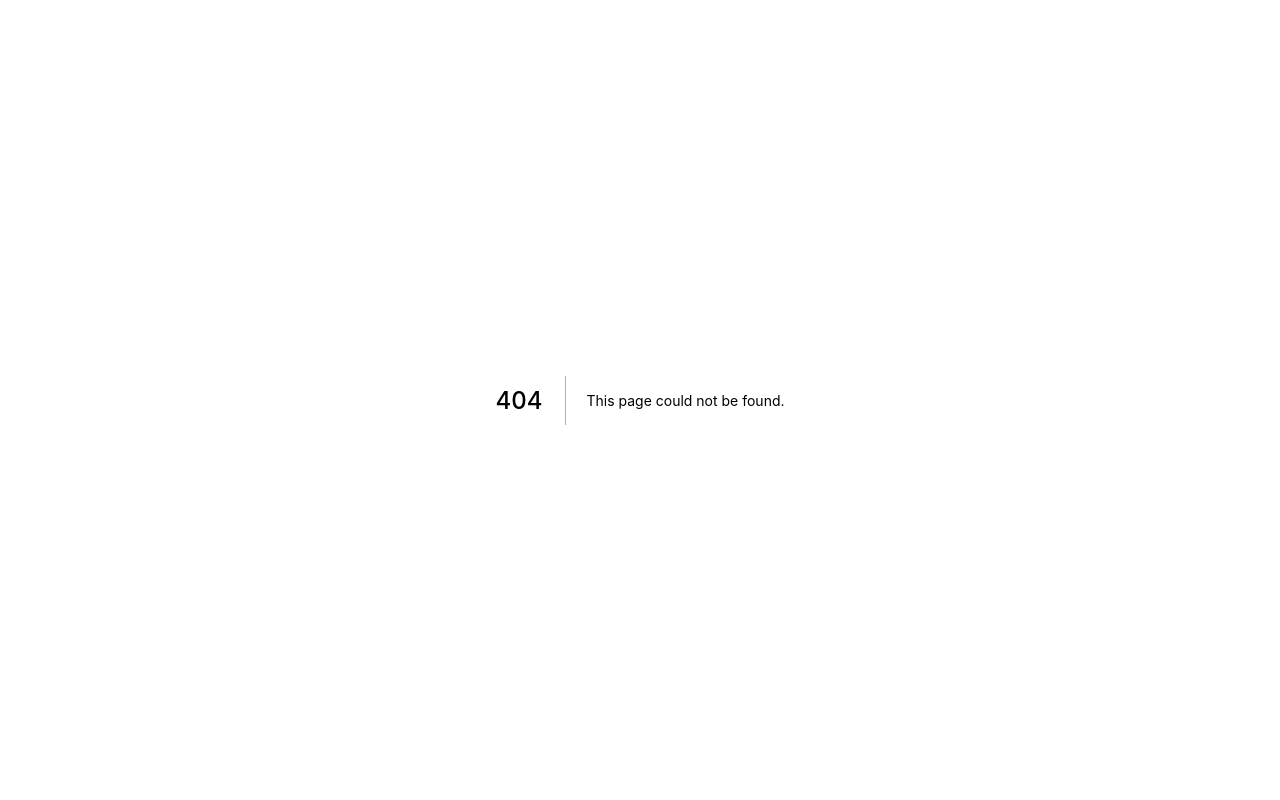
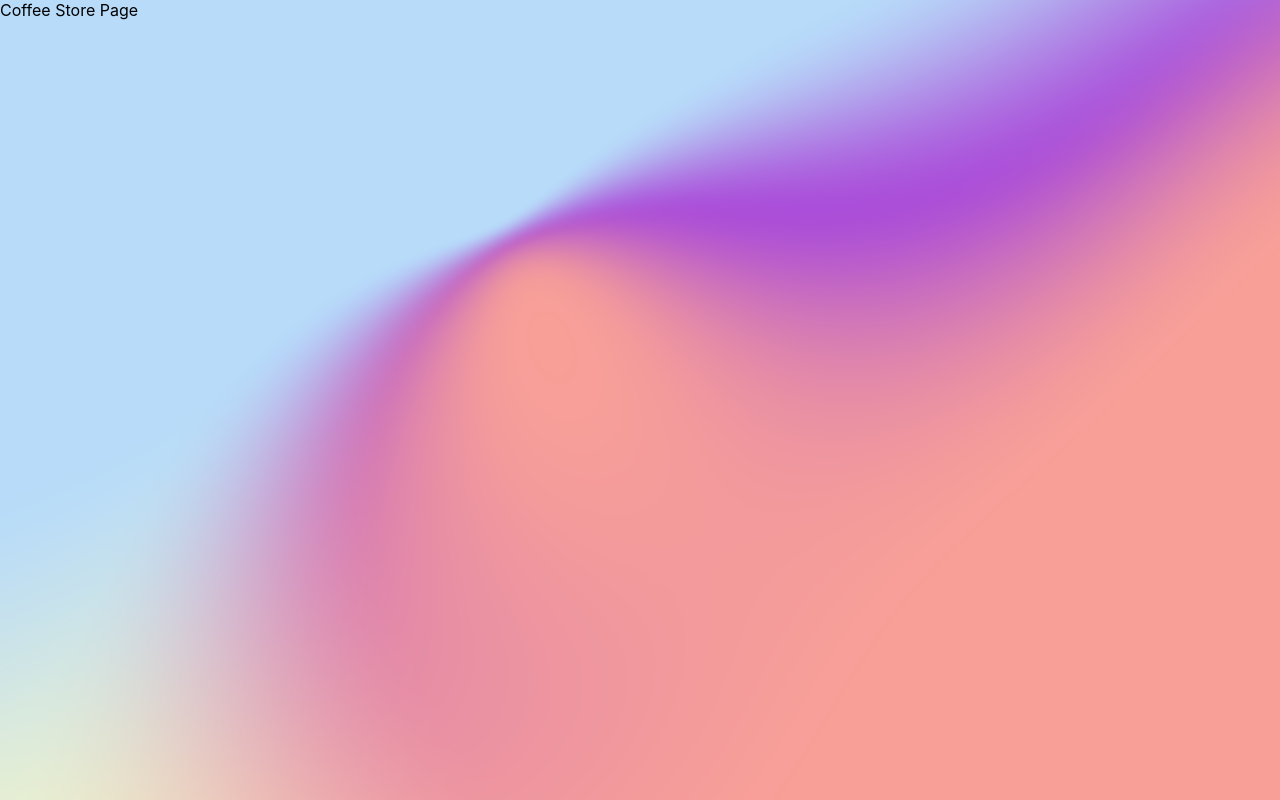
Before and after one commit to Acalltoredemption/discover-coffee-store, a Next.js app: page /coffee-store in a window 1280 px wide. Before the commit this address had no page. Built offline with nearby package versions, Linux system fonts and the light colour scheme.

Commit message:
starting coffee store component

```diff
--- /dev/null
+++ b/pages/coffee-store.js
@@ -0,0 +1,5 @@
+const CoffeeStore = () => {
+    return <div>Coffee Store Page</div>
+};
+
+export default CoffeeStore;
```
